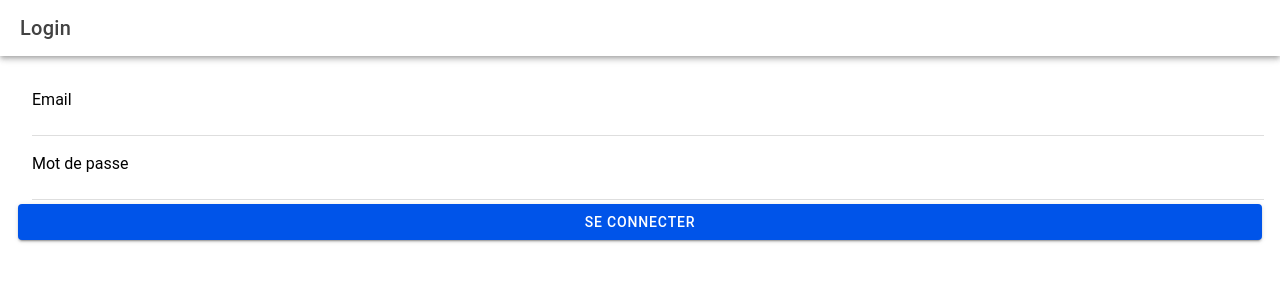
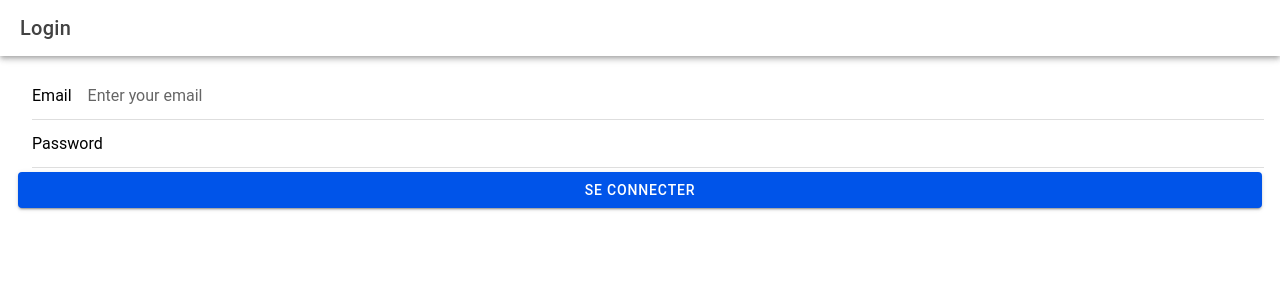
Before and after one commit to ihebbennaceur/ionic-react-ts, a React (Vite) app: page /login in a window 1280 px wide. Shown: the top 300 px of the page. Built offline with nearby package versions, Linux system fonts and the light colour scheme.

Commit message:
changed ionlabel with ion input and use the props input instade

```diff
--- a/src/App.tsx
+++ b/src/App.tsx
@@ -41,7 +41,6 @@ const App: React.FC = () => (
   <IonApp>
     <IonReactRouter>
       <IonRouterOutlet>
-
        <Route exact path="/login" component={Login} />
 
 
--- a/src/pages/Login.tsx
+++ b/src/pages/Login.tsx
@@ -15,29 +15,66 @@ const Login: React.FC = () => {
   return (
     <IonPage>
         <IonHeader>
+
         <IonToolbar>
           <IonTitle>Login</IonTitle>
         </IonToolbar>
+
         </IonHeader>
 
 
 
 <IonContent className="ion-padding">
+
   <IonItem>
-    <IonLabel position="floating">Email</IonLabel>
-    <IonInput
-      type="email"
-      value={email}
-      onIonChange={e => setEmail(e.detail.value!)}
-    />
+
+    <IonInput  label =" Email"
+    type="email"
+    placeholder="Enter your email"
+    value = {email}
+
+    onIonChange = {(e)=>{
+        if (e.detail.value) {  // car en typscript peut etre null
+        setEmail(e.detail.value)}
+     } }
+
+/>
   </IonItem>
 
+
+
+
+
+
+
+
+
+
+
+
+
+
+
+
+
   <IonItem>
-    <IonLabel position="floating">Mot de passe</IonLabel>
+
     <IonInput
-      type="password"
-      value={password}
-      onIonChange={e => setPassword(e.detail.value!)}
+    label ="Password"
+    type ='password'
+
+    onIonChange={
+
+         (e)=> {
+
+if (e.detail.value) {
+    setPassword(e.detail.value)
+}
+  }
+
+        }
+
+
     />
   </IonItem>
 
```
